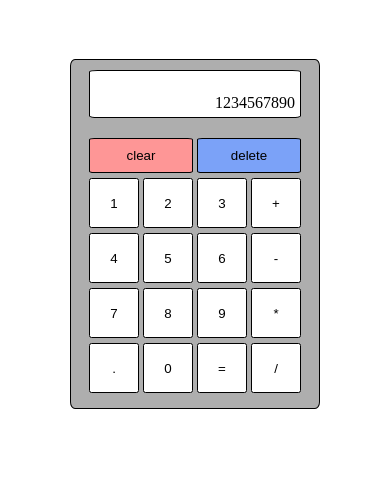
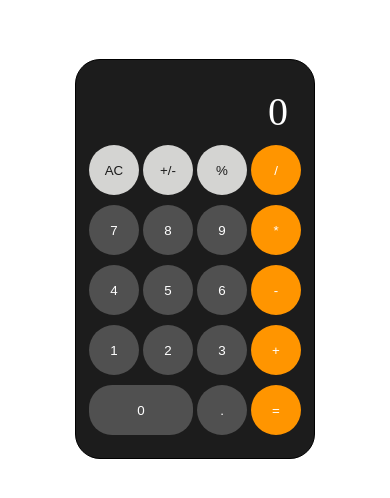
Before and after one commit to sonnywerb/calculator, a plain HTML site: page index.html in a window 390 px wide. Drawn offline with Linux system fonts and the light colour scheme.

Commit message:
changed UI to mimic iPhone calculator

```diff
--- a/index.html
+++ b/index.html
@@ -11,36 +11,37 @@
 <body>
 
     <div id="container">
-        <div id="display">1234567890</div>
+        <div id="display">0</div>
 
         <div id="keys">
             <div class="row">
-                <button id="clear">clear</button>
-                <button id="delete">delete</button>
+                <button id="clear" class="blackText gray">AC</button>
+                <button id="sign" class="blackText gray">+/-</button>
+                <button id="percent" class="blackText gray">%</button>
+                <button id="divide" class="orange">/</button>
             </div>
             <div class="row">
-                <button>1</button>
-                <button>2</button>
-                <button>3</button>
-                <button>+</button>
+                <button class="darkGray">7</button>
+                <button class="darkGray">8</button>
+                <button class="darkGray">9</button>
+                <button id="multiply" class="orange">*</button>
             </div>
             <div class="row">
-                <button>4</button>
-                <button>5</button>
-                <button>6</button>
-                <button>-</button>
+                <button class="darkGray">4</button>
+                <button class="darkGray">5</button>
+                <button class="darkGray">6</button>
+                <button class="orange">-</button>
             </div>
             <div class="row">
-                <button>7</button>
-                <button>8</button>
-                <button>9</button>
-                <button>*</button>
+                <button class="darkGray">1</button>
+                <button class="darkGray">2</button>
+                <button class="darkGray">3</button>
+                <button class="orange">+</button>
             </div>
             <div class="row">
-                <button>.</button>
-                <button>0</button>
-                <button>=</button>
-                <button>/</button>
+                <button id="zero" class="number darkGray">0</button>
+                <button id="decimal" class="darkGray">.</button>
+                <button id="equal" class="orange">=</button>
             </div>
         </div>
 
--- a/styles.css
+++ b/styles.css
@@ -5,28 +5,28 @@
 #container {
     margin: 7vh auto 3vh;
     border: solid 1px;
-    border-radius: 2%;
-    height: 350px;
-    width: 250px;
+    border-radius: 25px;
+    height: 400px;
+    width: 240px;
     display: flex;
     flex-direction: column;
     gap: 5px;
-    background-color: rgb(174, 174, 174);
+    background-color: #1C1C1C;
 }
 
 #display {
     display: flex;
-    border: solid 1px;
-    border-radius: 4%;
     width: 212px;
     height: 70px;
     align-self: center;
     justify-content: flex-end;
     align-items: flex-end;
-    margin: 10px;
-    padding-right: 5px;
+    margin-top: 10px;
+    padding-top: 5px;;
+    padding-right: 13px;
     padding-bottom: 5px;
-    background-color: #fff;
+    color:#fff;
+    font-size: 40px;
 }
 
 button {
@@ -34,8 +34,9 @@ button {
     height: 50px;
     width: 50px;
     border: solid 1px;
-    border-radius: 5%;
-    background-color: #fff;
+    border-radius: 50%;
+    color: #fff;
+    border-color: transparent;
 }
 
 button:hover {
@@ -47,20 +48,29 @@ button:hover {
     display: flex;
     flex-direction: column;
     align-items: center;
-    gap: 5px;
+    gap: 10px;
     margin: 5px;
+    margin-top: 0px;
     padding-bottom: 10px;
 }
 
-#clear, #delete {
-    height: 35px;
+#zero {
     width: 104px;
+    border-radius: 23px;
 }
 
-#clear {
-    background-color: rgb(254, 150, 150);
+.orange {
+    background-color: #FF9500;
 }
 
-#delete {
-    background-color: rgb(123, 162, 248);
+.darkGray {
+    background-color: #505050;
 }
+
+.blackText {
+    color: #1C1C1C;
+}
+
+.gray {
+    background-color: #D4D4D2;
+}
```
